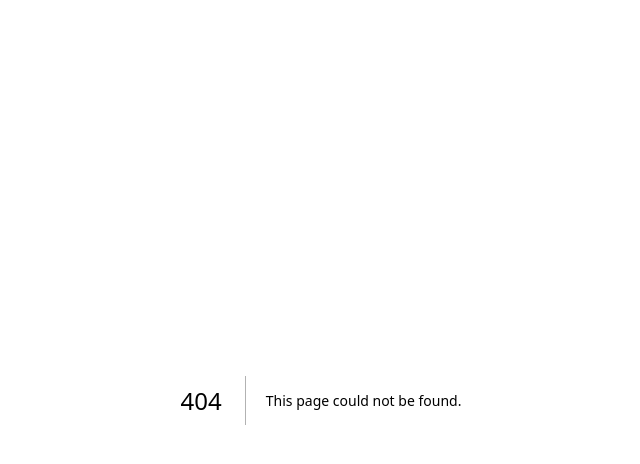
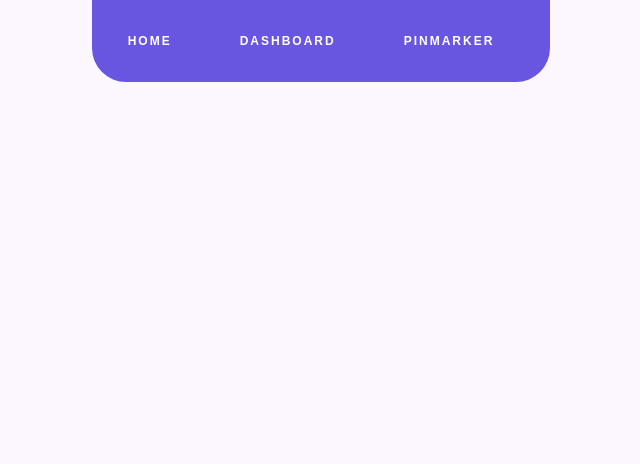
Before and after one commit to FlazeFy/FlazenEye, a Next.js app: page /pinmarker in a window 1280 px wide. Before the commit this address had no page. Shown: the top 464 px of the page, without its empty margins (319-959 px from the left). Built offline with nearby package versions, Linux system fonts and the light colour scheme.

Commit message:
[FE] Navbar

```diff
--- a/src/app/globals.css
+++ b/src/app/globals.css
@@ -1,13 +1,60 @@
 :root {
-  --background: #ffffff;
-  --foreground: #171717;
-}
+  /* Typography */
+  --textHuge : 78px;
+  --textXJumbo : 48px;
+  --textJumbo : 26px;
+  --textXLG : 18px;
+  --textLG : 16px;
+  --textXMD : 14px;
+  --textMD : 13px;
+  --textSM : 12px;
+  --textXSM : 11px;
 
-@media (prefers-color-scheme: dark) {
-  :root {
-    --background: #0a0a0a;
-    --foreground: #ededed;
-  }
+  /* Rounded */
+  --roundedCircle : 100%;
+  --roundedJumbo : 34px;
+  --roundedXLG : 20px;
+  --roundedLG : 18px;
+  --roundedMD : 14px;
+  --roundedSM : 10px;
+  --roundedMini : 6px;
+
+  /* Spacing */
+  --spaceJumbo : 35px;
+  --spaceXLG : 24px;
+  --spaceLG : 20px;
+  --spaceXMD : 16px;
+  --spaceMD : 12px;
+  --spaceSM : 10px;
+  --spaceXSM : 8px;
+  --spaceXXSM : 6px;
+  --spaceMini : 4px;
+
+  /* Table column min width */
+  --tcolMinXSM : 60px;
+  --tcolMinSM : 120px;
+  --tcolMinMD : 140px;
+  --tcolMinLG : 180px;
+  --tcolMinJumbo : 240px;
+  --tcolMinHuge : 360px;
+
+  --primaryLightBG : #a698cd;
+  --successBG : #009b77;
+  --successDarkBG : #68baa6;
+  --dangerBG : #ff5791;
+  --warningBG : #ff8b68;
+  --warningDarkBG : #ffc455;
+  --warningLightBG : #fceddb;
+  --infoBG : #0074f6;
+  --infoLightBG : #0087f0;
+  --hoverBG : #F2F2F2;
+
+  --primaryColor : #6856e1;
+  --blackColor : #212121;
+  --darkColor : #494454;
+  --whiteColor : #FFFFFF;
+  --greyColor : #fcf7ff;
+  --shadowColor : #f7ebff;
 }
 
 html,
@@ -17,11 +64,8 @@ body {
 }
 
 body {
-  color: var(--foreground);
-  background: var(--background);
-  font-family: Arial, Helvetica, sans-serif;
-  -webkit-font-smoothing: antialiased;
-  -moz-osx-font-smoothing: grayscale;
+  background: var(--greyColor) !important;
+  font-family: 'Poppins', 'Lexend', sans-serif !important;
 }
 
 * {
--- a/src/app/layout.js
+++ b/src/app/layout.js
@@ -1,5 +1,10 @@
+"use client"
 import { Geist, Geist_Mono } from "next/font/google";
+import 'bootstrap/dist/css/bootstrap.css';
 import "./globals.css";
+// CSS Modules
+import '../components/design_tokens/navbar.css'
+import { useEffect } from "react";
 
 const geistSans = Geist({
   variable: "--font-geist-sans",
@@ -11,12 +16,16 @@ const geistMono = Geist_Mono({
   subsets: ["latin"],
 });
 
-export const metadata = {
-  title: "Create Next App",
-  description: "Generated by create next app",
-};
+// export const metadata = {
+//   title: "Create Next App",
+//   description: "Generated by create next app",
+// };
 
 export default function RootLayout({ children }) {
+  useEffect(() => {
+    require("bootstrap/dist/js/bootstrap.bundle");
+  }, []);
+
   return (
     <html lang="en">
       <body className={`${geistSans.variable} ${geistMono.variable}`}>
--- /dev/null
+++ b/src/app/pinmarker/page.js
@@ -0,0 +1,11 @@
+import OrganismsNavbar from "@/components/organisms/organisms_navbar";
+
+const DashboardPinmarkerIndex = () => {
+    return (
+        <div className="">
+            <OrganismsNavbar/>
+        </div>
+    );
+}
+
+export default DashboardPinmarkerIndex;
--- /dev/null
+++ b/src/components/atoms/atoms_button.js
@@ -0,0 +1,27 @@
+import { ucFirstChar } from "@/modules/helpers/converter"
+
+export default function AtomsButton(props){
+    const getActive = (val, curr) => {
+        if(val === curr){
+            return "active"
+        } else {
+            return ""
+        }
+    }
+
+    if(props.button_type === 'main_nav'){
+        return <a className={"nav-link " + getActive(props.active,props.state)} href={props.url || props.state === "home" ? `/${props.url}` : `#${props.href}` } id={props.id}>{props.title}</a>
+    } else if(props.button_type === 'sub_nav'){
+        return <a className={"nav-link sub mb-2 " + getActive(props.active,props.state)} href={`/${props.url}`} id={props.id}>{ucFirstChar(props.title)}</a>
+    } else if(props.button_type === 'tag'){
+        return <a className='btn-tag' href={"/news/tag/"+props.slug} title={"Browse item with tag : " + props.title} id={props.id}>{props.title}</a>
+    } else if(props.button_type === 'btn_info'){
+        return <a className='btn-info' onClick={props.onclick} title={props.title} id={props.id}>{props.title}</a>
+    } else if(props.button_type === 'btn_primary'){
+        return <a className='btn-primary' onClick={props.onclick} title={props.title} id={props.id}>{props.title}</a>
+    } else if(props.button_type === 'btn_link'){
+        return <a className='btn-link' onClick={props.onclick} title={props.title} id={props.id}>{props.title}</a>
+    } else if(props.button_type === 'btn_danger'){
+        return <a className='btn-danger' onClick={props.onclick} title={props.title} id={props.id}>{props.title}</a>
+    }
+}
--- /dev/null
+++ b/src/components/design_tokens/navbar.css
@@ -0,0 +1,182 @@
+/*Navbar desktop*/
+.navbar, .footer {
+    padding: 0 !important;
+    margin: 0 !important;
+}
+.navbar {
+    position: sticky !important;
+    top: 0;
+    z-index: 999 !important;
+}
+.navbar ul, .footer {
+    margin: 0;
+    padding: var(--spaceMD);
+    display: flex;
+    list-style: none;
+    align-items: center;
+    margin-inline: auto;
+    border-top: none !important;
+    /* box-shadow: rgba(0, 0, 0, 0.24) 0px 3px 8px; */
+    background: var(--primaryColor) !important;
+}
+.navbar ul {
+    border-radius: 0 0 var(--roundedJumbo) var(--roundedJumbo);
+}
+.footer {
+    margin-top: var(--spaceJumbo) !important;
+    border-radius: var(--roundedJumbo) var(--roundedJumbo) 0 0;
+}
+
+.navbar li {
+    position: relative;
+    margin-right: var(--spaceLG);
+}
+.navbar a, .navbar a:focus {
+    display: flex;
+    align-items: center;
+    justify-content: space-between;
+    padding: var(--spaceLG) var(--spaceXLG);
+    color: var(--whiteColor);
+    white-space: nowrap;
+    transition: 0.3s;
+    font-size: 12px;
+    text-transform: uppercase;
+    font-weight: 600;
+    border-radius: var(--roundedLG);
+    letter-spacing: calc(var(--spaceMini)/2);
+}
+.navbar a i, .navbar a:focus i {
+    font-size: 12px;
+    line-height: 0;
+    margin-left: 5px;
+}
+.navbar a:hover, .navbar .active, .navbar .active:focus, .navbar li:hover > a {
+    background:  var(--primaryColor);
+    color:var(--whiteColor);
+}
+.navbar .nav-button{
+    color:var(--whiteColor);
+    margin-top: var(--spaceXMD);
+    margin-left: var(--spaceXMD);
+    cursor:pointer;
+}
+.nav-link.sub {
+    font-size: var(--spaceSM) !important;
+    color: var(--whiteColor) !important;
+}
+.nav-link.sub.active {
+    background: transparent !important;
+    border-bottom: 2px solid var(--primaryColor);
+    border-radius: 0;
+}
+@media (max-width: 1366px) {
+    .navbar .dropdown .dropdown ul {
+        left: -90%;
+    }
+    .navbar .dropdown .dropdown:hover > ul {
+        left: -100%;
+    }
+}
+
+/*Mobile Navigation*/
+.mobile-nav-toggle {
+    color: #fff;
+    font-size: 28px;
+    cursor: pointer;
+    display: none;
+    line-height: 0;
+    transition: 0.5s;
+}
+
+@media (max-width: 991px) {
+    .mobile-nav-toggle {
+        display: block;
+    }
+
+    .navbar ul {
+        display: none;
+    }
+}
+.navbar-mobile {
+    position: fixed;
+    overflow: hidden;
+    top: 0;
+    right: 0;
+    left: 0;
+    bottom: 0;
+    background: rgba(36, 41, 46, 0.9);
+    transition: 0.3s;
+    z-index: 999;
+}
+.navbar-mobile .mobile-nav-toggle {
+    position: absolute;
+    top: var(--spaceXMD);
+    right: var(--spaceXMD);
+}
+.navbar-mobile ul {
+    display: block;
+    position: absolute;
+    top: 55px;
+    right: var(--spaceXMD);
+    bottom: var(--spaceXMD);
+    left: var(--spaceXMD);
+    padding: 10px 0;
+    border-radius: 10px;
+    background-color: #fff;
+    overflow-y: auto;
+    transition: 0.3s;
+}
+.navbar-mobile a, .navbar-mobile a:focus {
+    padding: 10px 20px;
+    font-size: 14px;
+    color: var(--text2);
+}
+.navbar-mobile a:hover, .navbar-mobile .active, .navbar-mobile li:hover > a {
+    color: var(--primaryColor);
+}
+.navbar-mobile .getstarted, .navbar-mobile .getstarted:focus {
+    margin: var(--spaceXMD);
+}
+
+/* Side Bar */
+.navbar-side {
+    position: absolute;
+    background: var(--primaryColor);
+    border-right: var(--spaceMini) solid var(--whiteColor);
+    height: 100vh;
+    width: 100%;
+    padding: var(--spaceLG);
+    display: flex;
+    flex-direction: column;
+    border-radius: 0 calc(var(--roundedJumbo) * 1.5) calc(var(--roundedJumbo) * 1.5) 0;
+}
+.navbar-side ul {
+    display: flex;
+    flex-direction: column;
+    flex-grow: 1;
+    padding: 0;
+    margin: 0;
+}
+.navbar-side .nav-link {
+    background: transparent;
+    color: var(--whiteColor);
+    padding: var(--spaceLG) var(--spaceMD);
+    border-left: var(--spaceMini) solid transparent;
+    margin-top: var(--spaceMD);
+    font-weight: 600;
+    letter-spacing: calc(var(--spaceMini)/2);
+    text-transform: uppercase;
+}
+.navbar-side ul li {
+    list-style: none !important;
+    padding: 0 !important;
+    margin: 0 !important;
+}
+.navbar-side .nav-link.active{
+    color: var(--whiteColor);
+    background: var(--infoBG);
+    border-radius: var(--roundedLG);
+}
+.navbar-side .nav-link:hover {
+    border-left: var(--spaceMini) solid var(--whiteColor);
+}
--- /dev/null
+++ b/src/components/organisms/organisms_navbar.js
@@ -0,0 +1,14 @@
+import AtomsButton from "../atoms/atoms_button";
+
+export default function OrganismsNavbar(props) {
+    return  (
+        <nav id="navbar" className="navbar">
+            <ul>
+                <li><AtomsButton active={props.active} state="home" url="" title="Home" button_type="main_nav"/></li>
+                <li><AtomsButton active={props.active} state="dashboard" url="dashboard" title="Dashboard" button_type="main_nav"/></li>
+                <li><AtomsButton active={props.active} state="pinmarker" url="pinmarker" title="Pinmarker" button_type="main_nav"/></li>
+            </ul>
+            <i className="fa-solid fa-bars mobile-nav-toggle" title="Open NavBar"></i>
+        </nav>
+    )
+}
--- /dev/null
+++ b/src/modules/helpers/converter.js
@@ -0,0 +1,8 @@
+
+export const ucFirstChar = (val) => {
+    try {
+        return val.charAt(0).toUpperCase() + val.slice(1)
+    } catch (error) {
+        throw error
+    }
+}
```
Also changed, not shown: package.json (+5 -4 lines), 1 other file (tests, documents, lock files or other folders).
